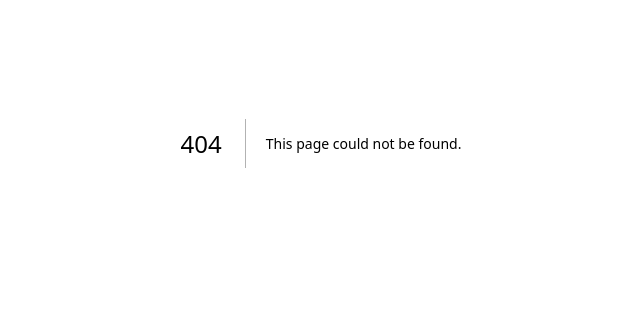
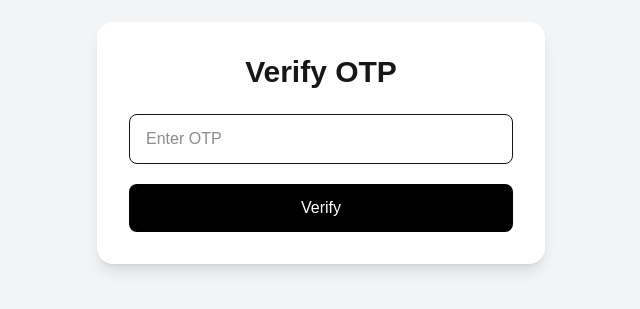
Before and after one commit to mohamadjamal2005/web1final, a Next.js app in the folder frontend/: page /verify-otp in a window 1280 px wide. Before the commit this address had no page. Shown: the part 257-566 px from the top of the page, without its empty margins (319-959 px from the left). Built offline with nearby package versions, Linux system fonts and the light colour scheme.

Commit message:
new file added

```diff
--- /dev/null
+++ b/frontend/src/app/verify-otp/page.tsx
@@ -0,0 +1,62 @@
+"use client";
+
+import { useState } from "react";
+import { api } from "@/services/api";
+import { useRouter } from "next/navigation";
+import { toast } from "sonner";
+
+export default function VerifyOtpPage() {
+  const [otp, setOtp] = useState("");
+
+  const router = useRouter();
+
+  const verifyOtp = async () => {
+    const email =
+      localStorage.getItem("email");
+
+    try {
+      const response = await api.post(
+        "/auth/verify-otp",
+        {
+          email,
+          otp,
+        }
+      );
+
+      toast.success(response.data.message);
+
+      router.push("/dashboard");
+    } catch (error: any) {
+      toast.error(
+        error.response?.data?.message
+      );
+    }
+  };
+
+  return (
+    <main className="min-h-screen flex items-center justify-center bg-gray-100">
+      <div className="bg-white p-8 rounded-2xl shadow-lg w-full max-w-md">
+        <h1 className="text-3xl font-bold mb-6 text-center">
+          Verify OTP
+        </h1>
+
+        <input
+          type="text"
+          placeholder="Enter OTP"
+          value={otp}
+          onChange={(e) =>
+            setOtp(e.target.value)
+          }
+          className="w-full border px-4 py-3 rounded-lg mb-5"
+        />
+
+        <button
+          onClick={verifyOtp}
+          className="w-full bg-black text-white py-3 rounded-lg"
+        >
+          Verify
+        </button>
+      </div>
+    </main>
+  );
+}
```
